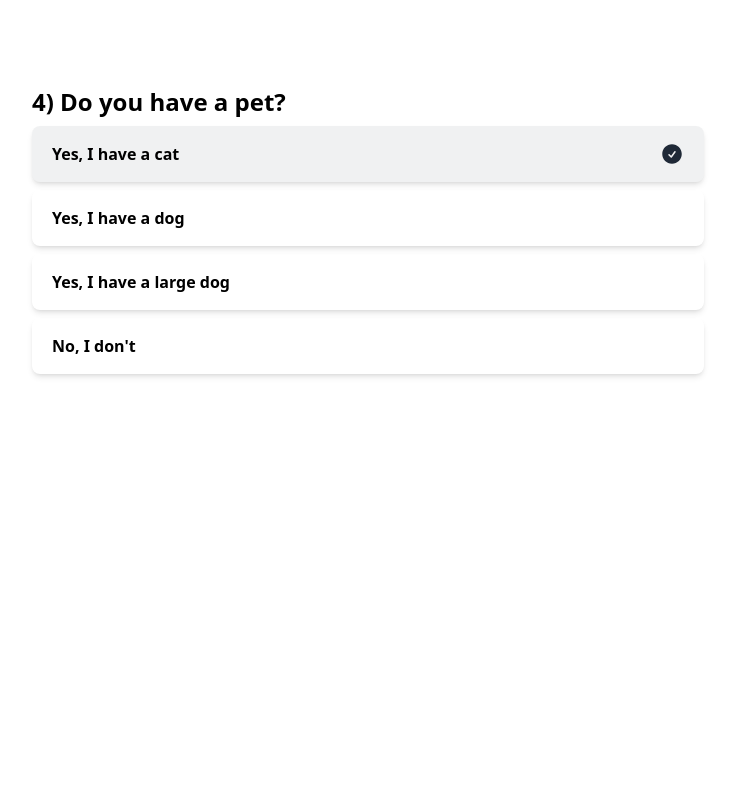
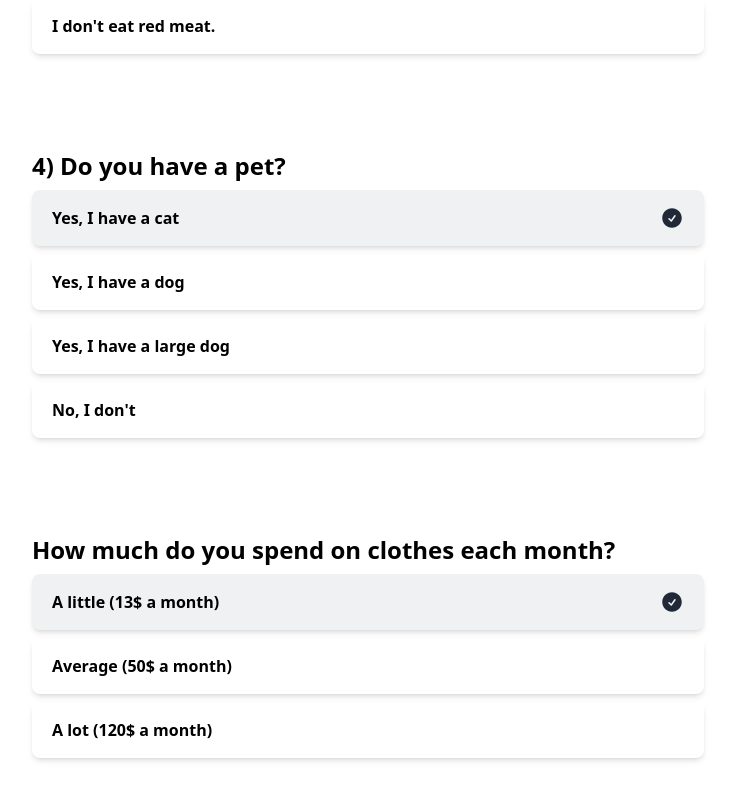
Before and after one commit to MungkornHorpanich/EcoFootprint, a React (Vite) app in the folder ecofootprint/: page /test in a window 1280 px wide. Shown: the part 1166-1966 px from the top of the page, without its empty margins (272-1007 px from the left). Before the commit the page ends 1588 px from the top, so only its background shows below. Built offline with nearby package versions, Linux system fonts and the light colour scheme.

Commit message:
Adding the 6 question

```diff
--- a/ecofootprint/src/pages/Calculation.tsx
+++ b/ecofootprint/src/pages/Calculation.tsx
@@ -3,6 +3,7 @@ import { Radio, RadioGroup } from "@headlessui/react";
 import { CheckCircleIcon } from "@heroicons/react/24/solid";
 import { useEffect, useState } from "react";
 import React from "react";
+import Navbar from "../components/Navbar";
 
 const Calculation: React.FC = () => {
   const { scrollYProgress } = useScroll();
@@ -15,6 +16,7 @@ const Calculation: React.FC = () => {
   const q1 = [
     { name: "Yes, I do.", footprint: 4.6 },
     { name: "Yes, I do but It's an electric car.", footprint: 0.4 },
+    { name: "Yes, I do but It's a motorbike", footprint: 0.98 },
     { name: "No, I don't", footprint: 0.0 },
   ];
 
@@ -38,9 +40,9 @@ const Calculation: React.FC = () => {
   ];
 
   const q5 = [
-    { name: "Yes, I do." },
-    { name: "Yes, I do but It's an electric car." },
-    { name: "No, I don't" },
+    { name: "A little (13$ a month)", footprint: -0.5 },
+    { name: "Average (50$ a month)", footprint: 0.0 },
+    { name: "A lot (120$ a month)", footprint: 1 },
   ];
 
   const q6 = [
@@ -65,11 +67,15 @@ const Calculation: React.FC = () => {
   const [selected4, setSelected4] = useState(q4[0]);
   const footprint4 = selected4.footprint;
 
+  // Q5
+  const [selected5, setSelected5] = useState(q5[0]);
+  const footprint5 = selected5.footprint;
+
   useEffect(() => {
-    let sum = footprint1 + footprint2 + footprint3 + footprint4;
+    let sum = footprint1 + footprint2 + footprint3 + footprint4 + footprint5;
     console.log(sum.toFixed(2));
     console.log("-----------------------");
-  }, [selected1, selected2, selected3, selected4]);
+  }, [selected1, selected2, selected3, selected4, selected5]);
 
   return (
     <div className="py-12 w-screen px-3">
@@ -195,6 +201,34 @@ const Calculation: React.FC = () => {
             ))}
           </RadioGroup>
         </div>
+
+        <div id="q5">
+          <h1 className="font-bold text-2xl">
+            How much do you spend on clothes each month?
+          </h1>
+          <RadioGroup
+            by="name"
+            value={selected5}
+            onChange={setSelected5}
+            aria-label="Server size"
+            className="space-y-2 mt-2"
+          >
+            {q5.map((plan) => (
+              <Radio
+                key={plan.name}
+                value={plan}
+                className="group relative flex cursor-pointer rounded-lg bg-gray-50/5 py-4 px-5 text-black shadow-md transition focus:outline-none data-[focus]:outline-1 data-[focus]:outline-white data-[checked]:bg-gray-500/10"
+              >
+                <div className="flex w-full items-center justify-between">
+                  <div className="text-md/6">
+                    <p className="font-semibold text-black">{plan.name}</p>
+                  </div>
+                  <CheckCircleIcon className="size-6 fill-gray-800 opacity-0 transition group-data-[checked]:opacity-100" />
+                </div>
+              </Radio>
+            ))}
+          </RadioGroup>
+        </div>
       </div>
     </div>
   );
```
